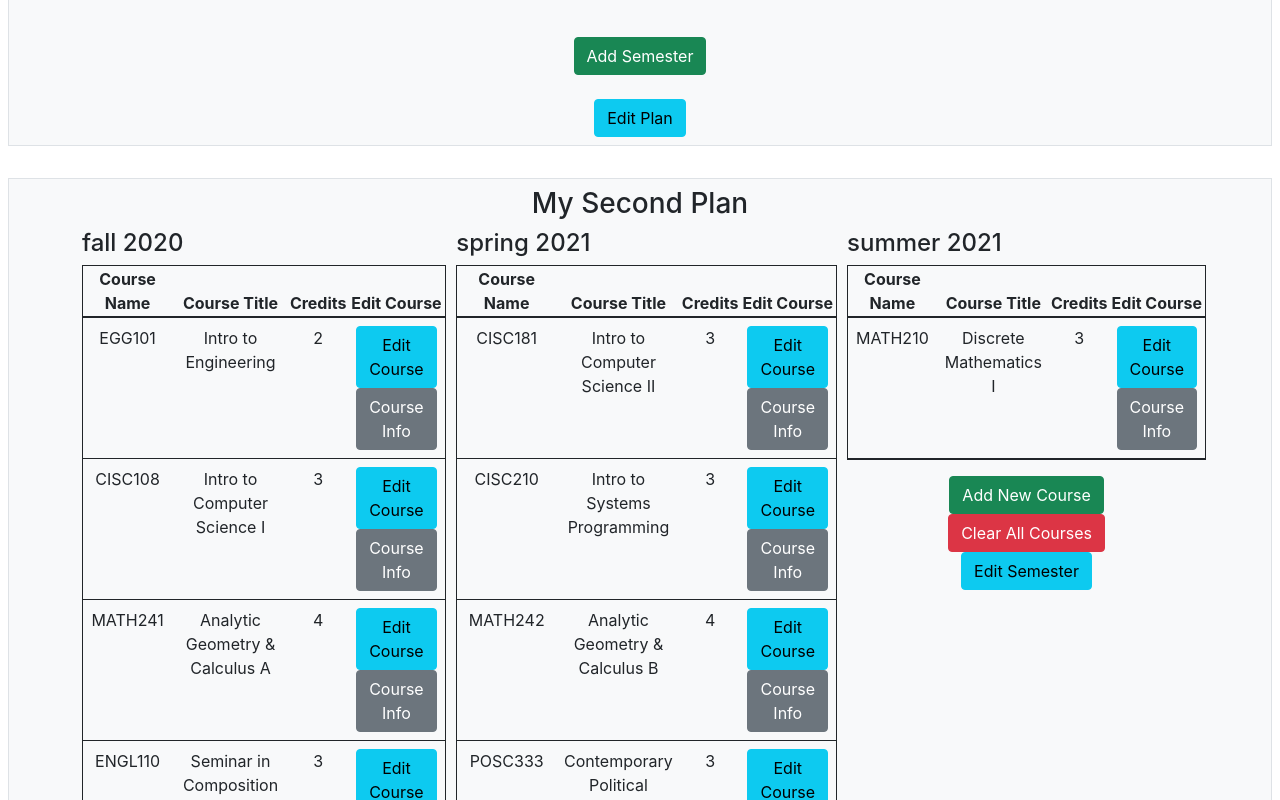
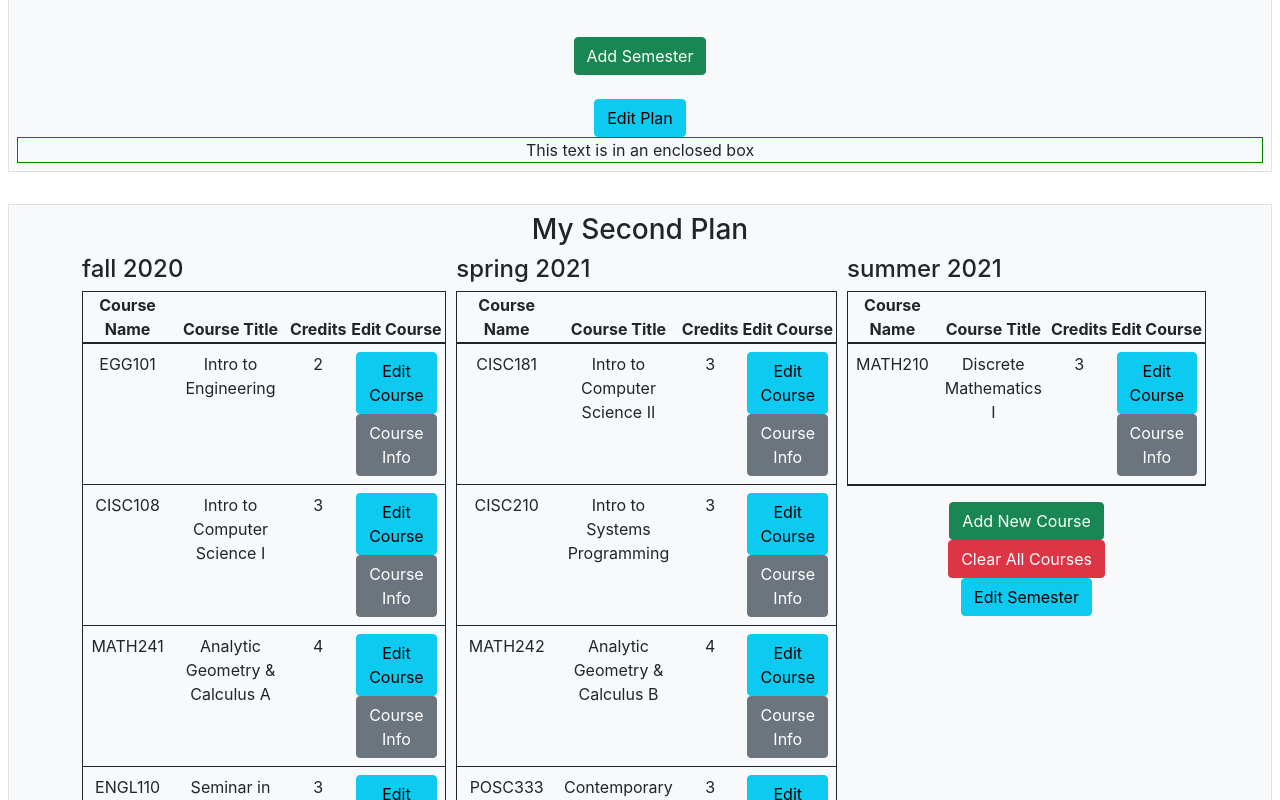
Before and after one commit to UD-CISC275-S22/cis-scheduler-team-18, a React (Create React App) app: page / in a window 1280 px wide. Shown: the part 3760-4560 px from the top of the page. Built offline with nearby package versions, Linux system fonts and the light colour scheme.

Commit message:
got text in in enclosed box at the bottom of the plan

```diff
--- a/src/components/PlanView.tsx
+++ b/src/components/PlanView.tsx
@@ -4,6 +4,7 @@ import { Button } from "react-bootstrap";
 import { Plan } from "../interfaces/plan";
 import { Semesterer } from "../semesterer";
 import { PlanEditor } from "./PlanEditor";
+import { DegreeReq } from "./degreeReq";
 
 /*
 Add this later!
@@ -64,6 +65,9 @@ export function PlanView({
                     Edit Plan
                 </Button>
             </div>
+            <div>
+                <DegreeReq></DegreeReq>
+            </div>
         </div>
     );
 }
--- /dev/null
+++ b/src/components/degreeReq.tsx
@@ -0,0 +1,6 @@
+import "../styleSheets/degreeReqs.css";
+import React from "react";
+
+export function DegreeReq(): JSX.Element {
+    return <div className="boxed">This text is in an enclosed box</div>;
+}
--- /dev/null
+++ b/src/styleSheets/degreeReqs.css
@@ -0,0 +1,3 @@
+.boxed{
+    border: 1px solid green;
+}
```
